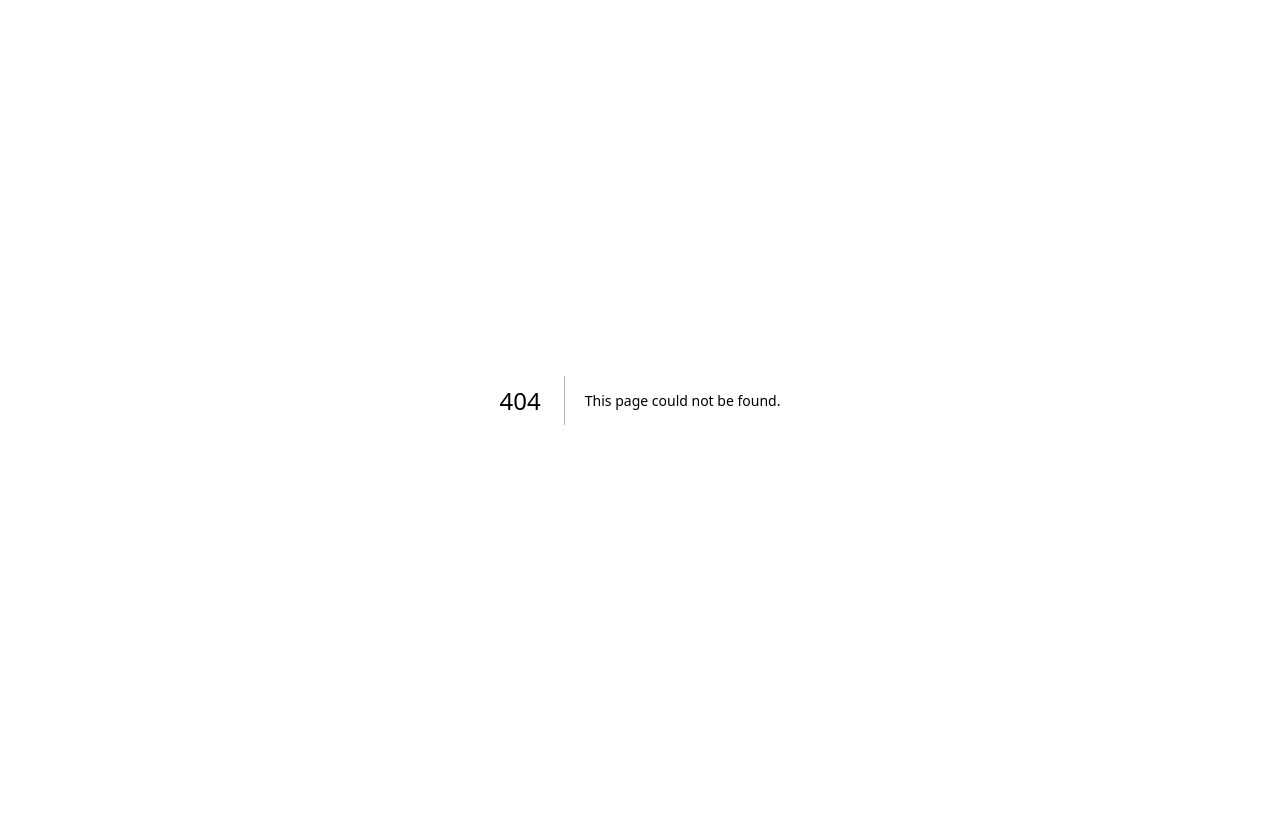
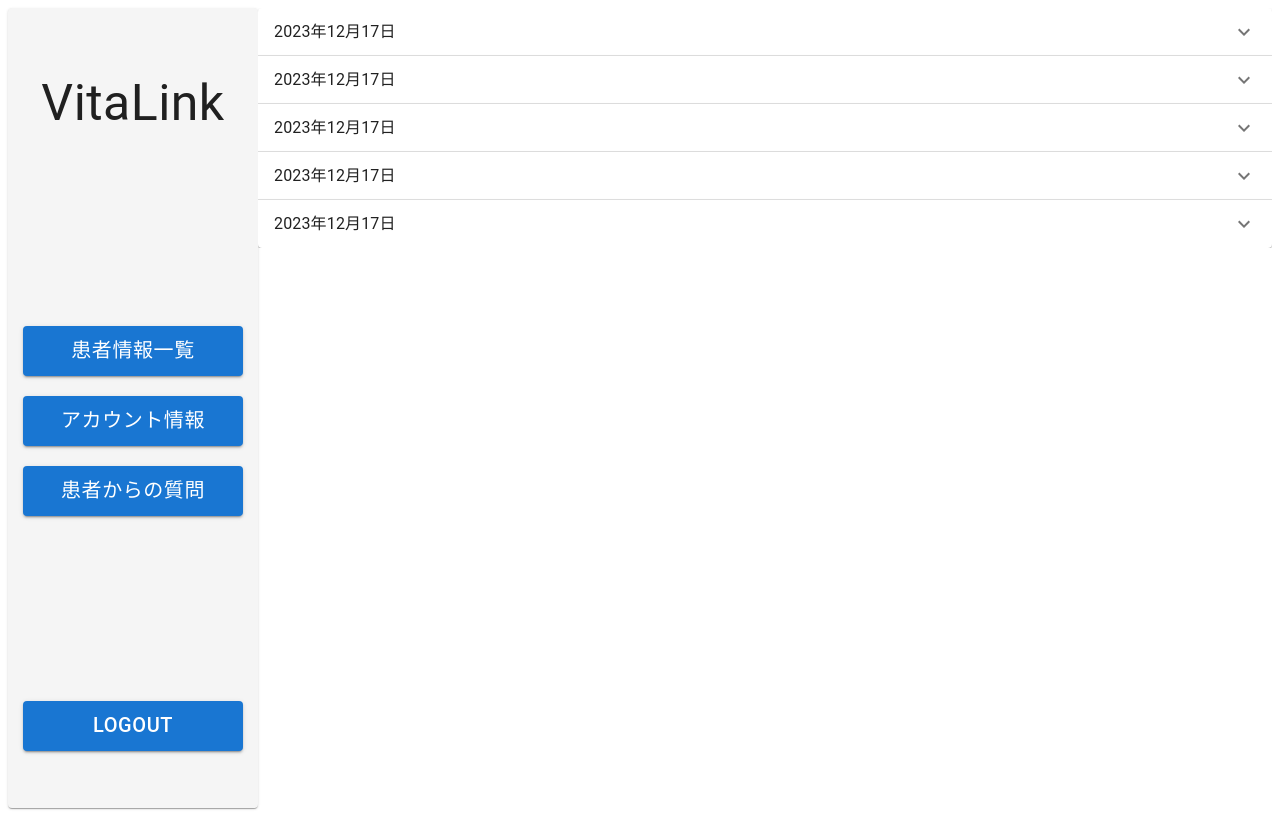
Before and after one commit to Kotaro0722/VitaLinkHistory, a Next.js app in the folder client/: page /record/output/1 in a window 1280 px wide. Before the commit this address had no page. Built offline with nearby package versions, Linux system fonts and the light colour scheme.

Commit message:
カルテ閲覧作成

```diff
--- /dev/null
+++ b/client/app/record/output/[id]/layout.jsx
@@ -0,0 +1,87 @@
+"use client";
+
+import {
+  Grid,
+  Paper,
+  Typography,
+  Button,
+  Box,
+  createTheme,
+  ThemeProvider,
+} from "@mui/material";
+import Link from "next/link";
+
+const theme = createTheme({
+  components: {
+    MuiButton: {
+      styleOverrides: {
+        root: {
+          width: "220px",
+          height: "50px",
+          fontSize: "20px",
+        },
+      },
+    },
+  },
+});
+
+export default function RootLayout({ children }) {
+  const sidebarWidth = "250px";
+  return (
+    <html lang="en">
+      <head>
+        <title>カルテ</title>
+      </head>
+      <body>
+        <Grid container>
+          <Grid item minWidth={sidebarWidth}>
+            <Paper
+              sx={{
+                height: "100vh",
+                display: "flex",
+                flexDirection: "column",
+                alignItems: "center",
+                justifyContent: "space-around",
+                gap: "70px",
+                backgroundColor: "whitesmoke",
+              }}
+            >
+              <Typography sx={{ fontSize: "50px" }}>VitaLink</Typography>
+              <ThemeProvider theme={theme}>
+                <Box
+                  sx={{
+                    display: "flex",
+                    flexDirection: "column",
+                    alignItems: "center",
+                    gap: "20px",
+                  }}
+                >
+                  <Link href="/dashboard">
+                    <Button variant="contained">患者情報一覧</Button>
+                  </Link>
+                  <Link href="/dashboard">
+                    <Button variant="contained">アカウント情報</Button>
+                  </Link>
+                  <Link href="/dashboard/questionTable">
+                    <Button variant="contained">患者からの質問</Button>
+                  </Link>
+                </Box>
+                <Link href="/dashboard">
+                  <Button variant="contained">Logout</Button>
+                </Link>
+              </ThemeProvider>
+            </Paper>
+          </Grid>
+          <Grid
+            item
+            sx={{
+              width: `calc(100% - ${sidebarWidth})`,
+            }}
+          >
+            {children}
+          </Grid>
+        </Grid>
+      </body>
+    </html>
+  );
+}
--- /dev/null
+++ b/client/app/record/output/[id]/page.jsx
@@ -0,0 +1,69 @@
+import History from "@/components/record/output/history";
+
+const Page = ({ params }) => {
+  const history = [
+    {
+      date: {
+        year: "2023",
+        month: "12",
+        day: "17",
+      },
+      symptom: "喉が痛い 発熱",
+      medicine: [
+        { name: "ぺラックT錠", amount: 3, timing: "食後", note: "" },
+        { name: "トローチ", amount: 3, timing: "就寝前", note: "" },
+      ],
+    },
+    {
+      date: {
+        year: "2023",
+        month: "12",
+        day: "17",
+      },
+      symptom: "喉が痛い 発熱",
+      medicine: [
+        { name: "ぺラックT錠", amount: 3, timing: "食後", note: "" },
+        { name: "トローチ", amount: 3, timing: "就寝前", note: "" },
+      ],
+    },
+    {
+      date: {
+        year: "2023",
+        month: "12",
+        day: "17",
+      },
+      symptom: "喉が痛い 発熱",
+      medicine: [
+        { name: "ぺラックT錠", amount: 3, timing: "食後", note: "" },
+        { name: "トローチ", amount: 3, timing: "就寝前", note: "" },
+      ],
+    },
+    {
+      date: {
+        year: "2023",
+        month: "12",
+        day: "17",
+      },
+      symptom: "喉が痛い 発熱",
+      medicine: [
+        { name: "ぺラックT錠", amount: 3, timing: "食後", note: "" },
+        { name: "トローチ", amount: 3, timing: "就寝前", note: "" },
+      ],
+    },
+    {
+      date: {
+        year: "2023",
+        month: "12",
+        day: "17",
+      },
+      symptom: "喉が痛い 発熱",
+      medicine: [
+        { name: "ぺラックT錠", amount: 3, timing: "食後", note: "" },
+        { name: "トローチ", amount: 3, timing: "就寝前", note: "" },
+      ],
+    },
+  ];
+  return <History data={history} />;
+};
+
+export default Page;
```
